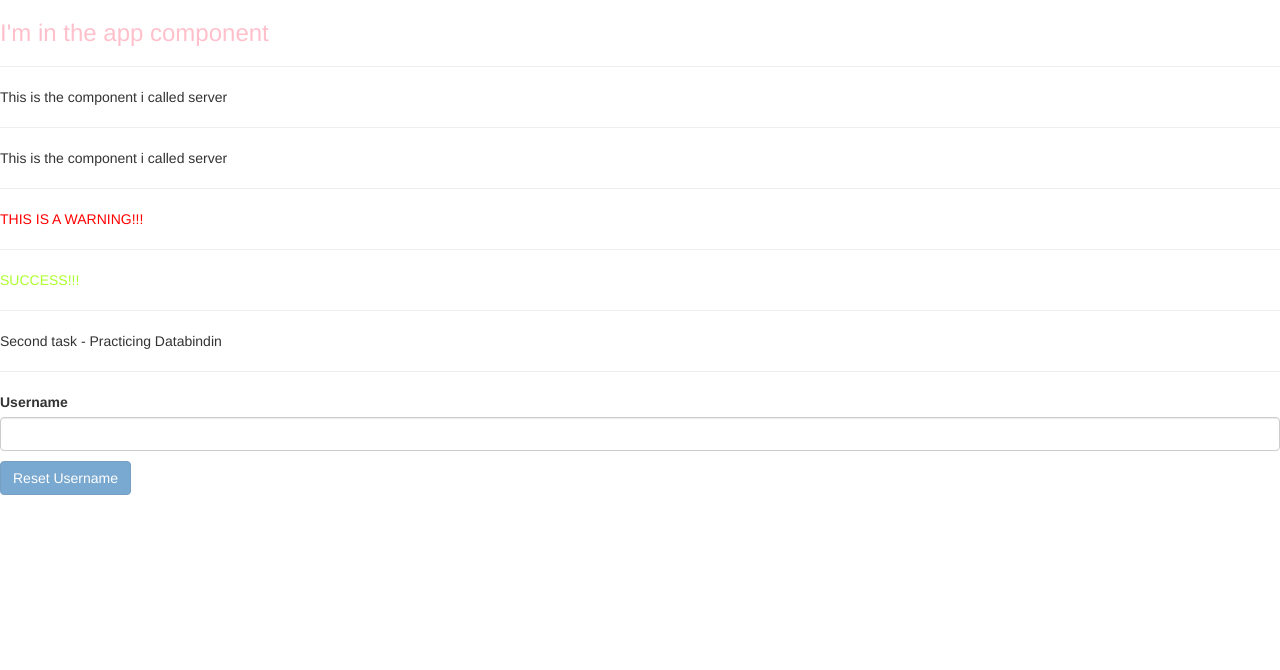
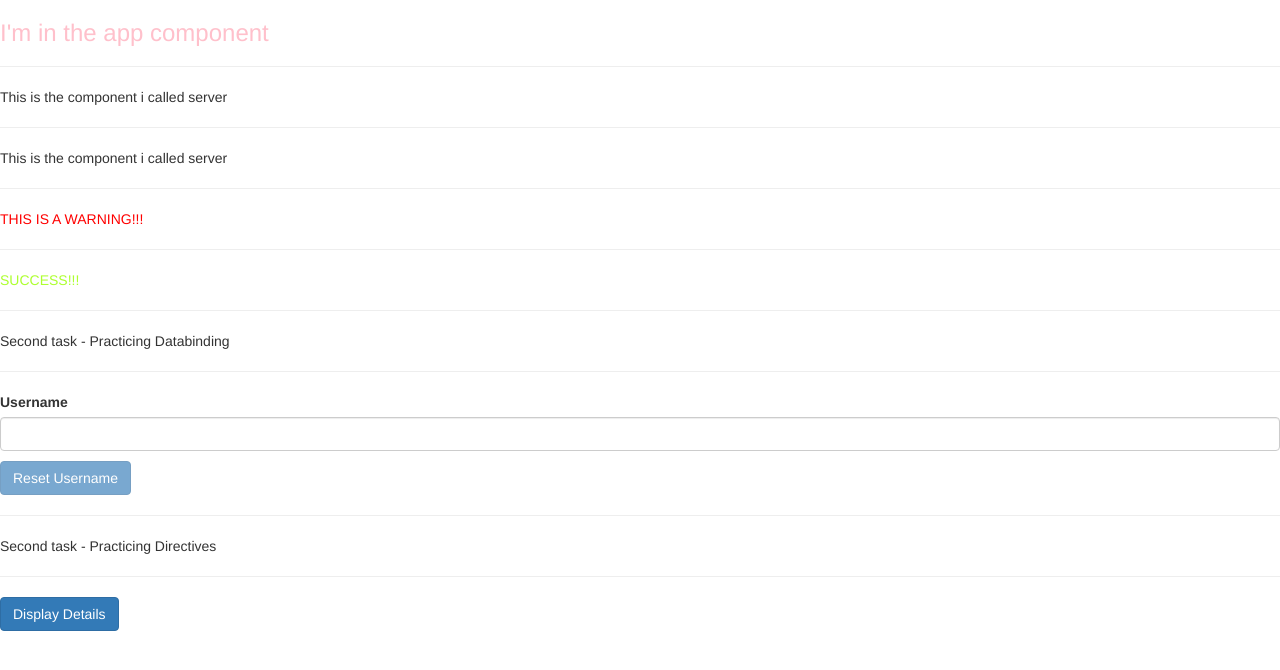
Before and after one commit to kadusouza/first-angular-project, an Angular app: page / in a window 1280 px wide. Shown: the top 670 px of the page. Built offline with nearby package versions, Linux system fonts and the light colour scheme.

Commit message:
completet hird task directives

```diff
--- a/src/app/app.component.css
+++ b/src/app/app.component.css
@@ -1,3 +1,6 @@
+.white-text{
+    color: white;
+}
 h3 {
     color: darkblue;
 }
--- a/src/app/app.component.html
+++ b/src/app/app.component.html
@@ -8,6 +8,16 @@
 <hr>
 <app-successalert></app-successalert>
 <hr>
-<p>Second task - Practicing Databindin</p>
+<p>Second task - Practicing Databinding</p>
 <hr>
 <app-username></app-username>
+<hr>
+<p>Second task - Practicing Directives</p>
+<hr>
+<button class="btn btn-primary" (click)="onClickButton()">
+    Display Details</button>
+<p *ngIf="displayDetails">{{detailsContent}}</p>
+<p
+*ngFor="let click of clicksArrayLog;"
+[ngStyle]="{backgroundColor: getBackgroundColor(click)}"
+[ngClass]="{'.white-text': click >= 5}">{{click}}</p>
--- a/src/app/app.component.ts
+++ b/src/app/app.component.ts
@@ -11,4 +11,24 @@ import { Component } from '@angular/core';
   `]
 })
 export class AppComponent {
+  displayDetails = false;
+  detailsContent = "this content is detailed";
+  clicksArrayLog: number[] = [];
+
+  onClickButton() {
+    this.clicksArrayLog.push(this.clicksArrayLog.length + 1);
+    if(this.displayDetails == false) {
+      this.displayDetails = true;
+    } else {
+      this.displayDetails = false;
+    }
+  }
+
+  getBackgroundColor(index: number) {
+    if(index >= 5) {
+      return 'blue';
+    } else {
+      return 'transparent';
+    }
+  }
 }
```
